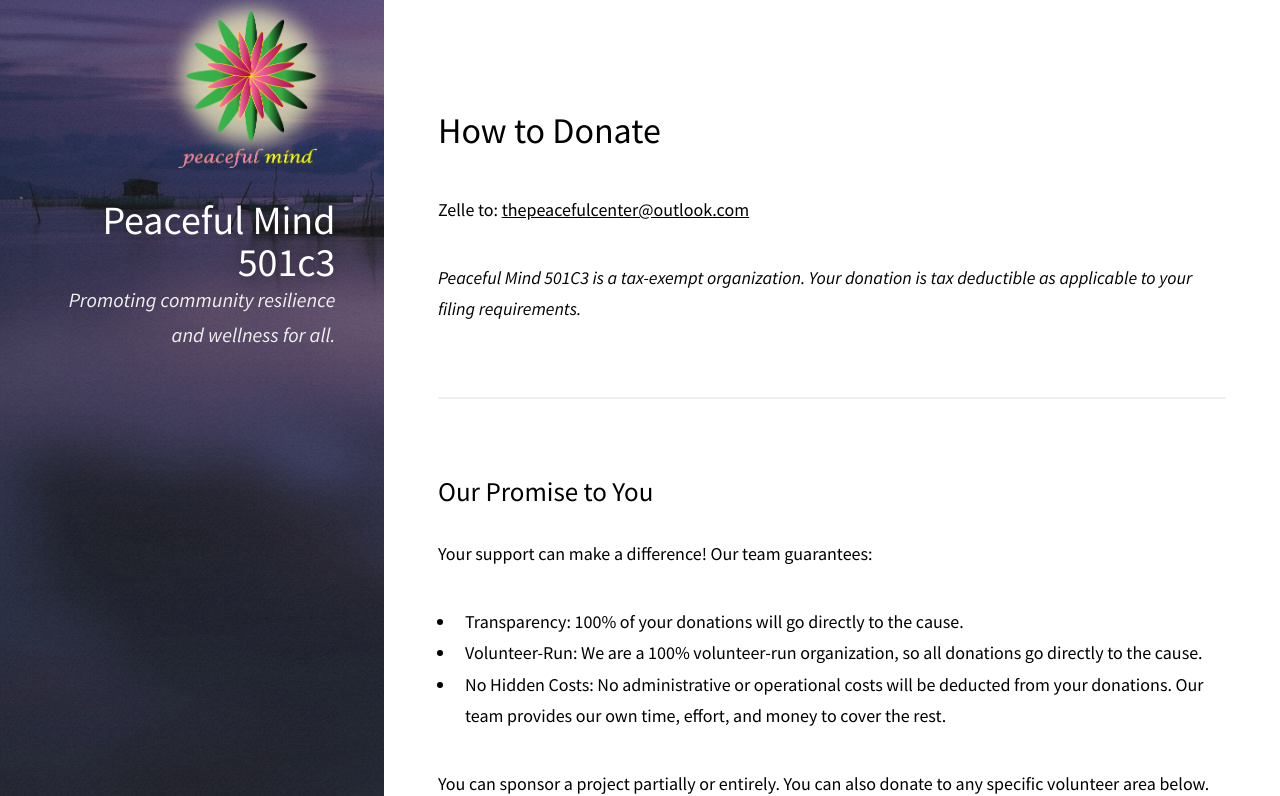
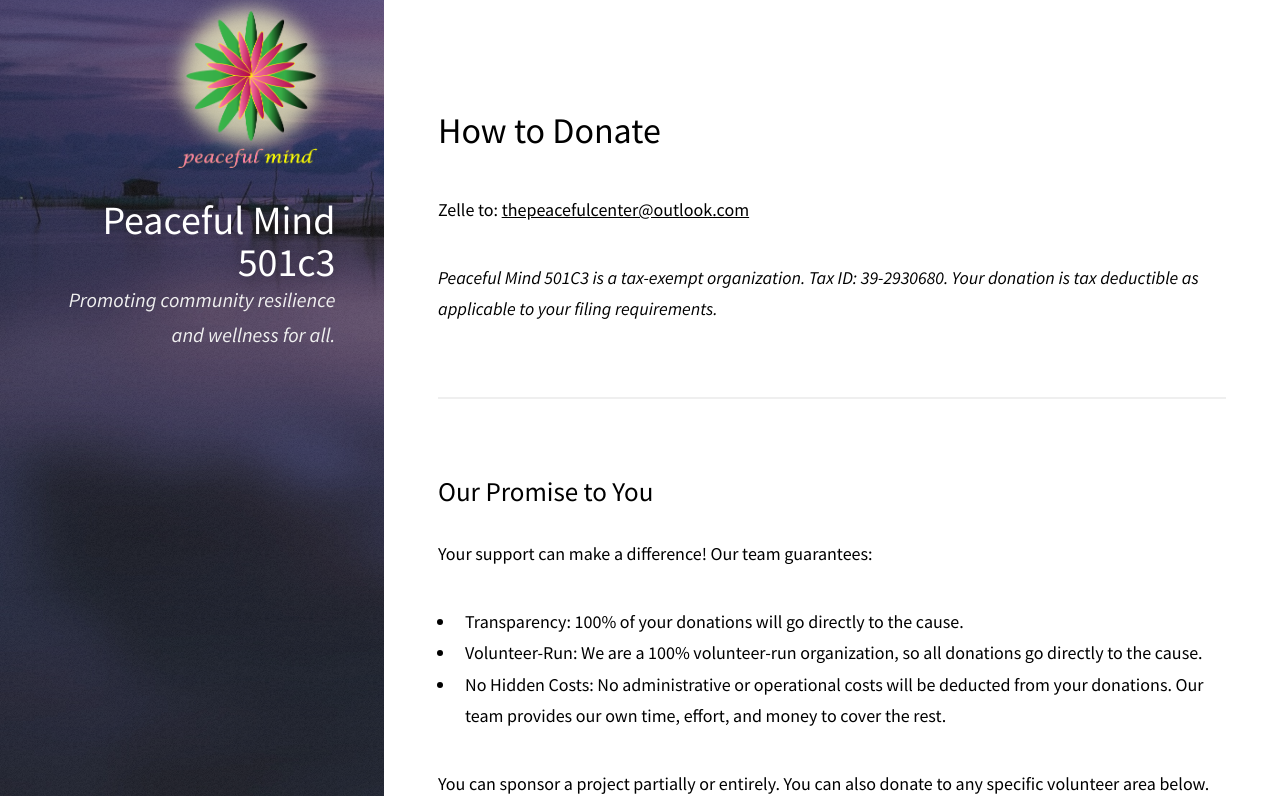
Before and after one commit to peacefulcenter/peacefulcenter.github.io, a Jekyll site: the page built from pages/donate.md, in a window 1280 px wide and 900 px high, cut to the strip 104-900 px from the top of the window. Built offline with Jekyll 4.4.1, drawn with Linux system fonts in a browser that asks for light colours; our own code applies the rules of GitHub Pages for plain Markdown files.

Commit message:
Add Tax ID

```diff
--- a/pages/donate.md
+++ b/pages/donate.md
@@ -7,7 +7,7 @@ permalink: /:basename/
 
 **Zelle to: <u>thepeacefulcenter@outlook.com</u>**
 
-_Peaceful Mind 501C3 is a tax-exempt organization. Your donation is tax deductible as applicable to your filing requirements._
+_Peaceful Mind 501C3 is a tax-exempt organization. Tax ID: 39-2930680. Your donation is tax deductible as applicable to your filing requirements._
 
 <section id="one">
   <h2>Our Promise to You</h2>
```
